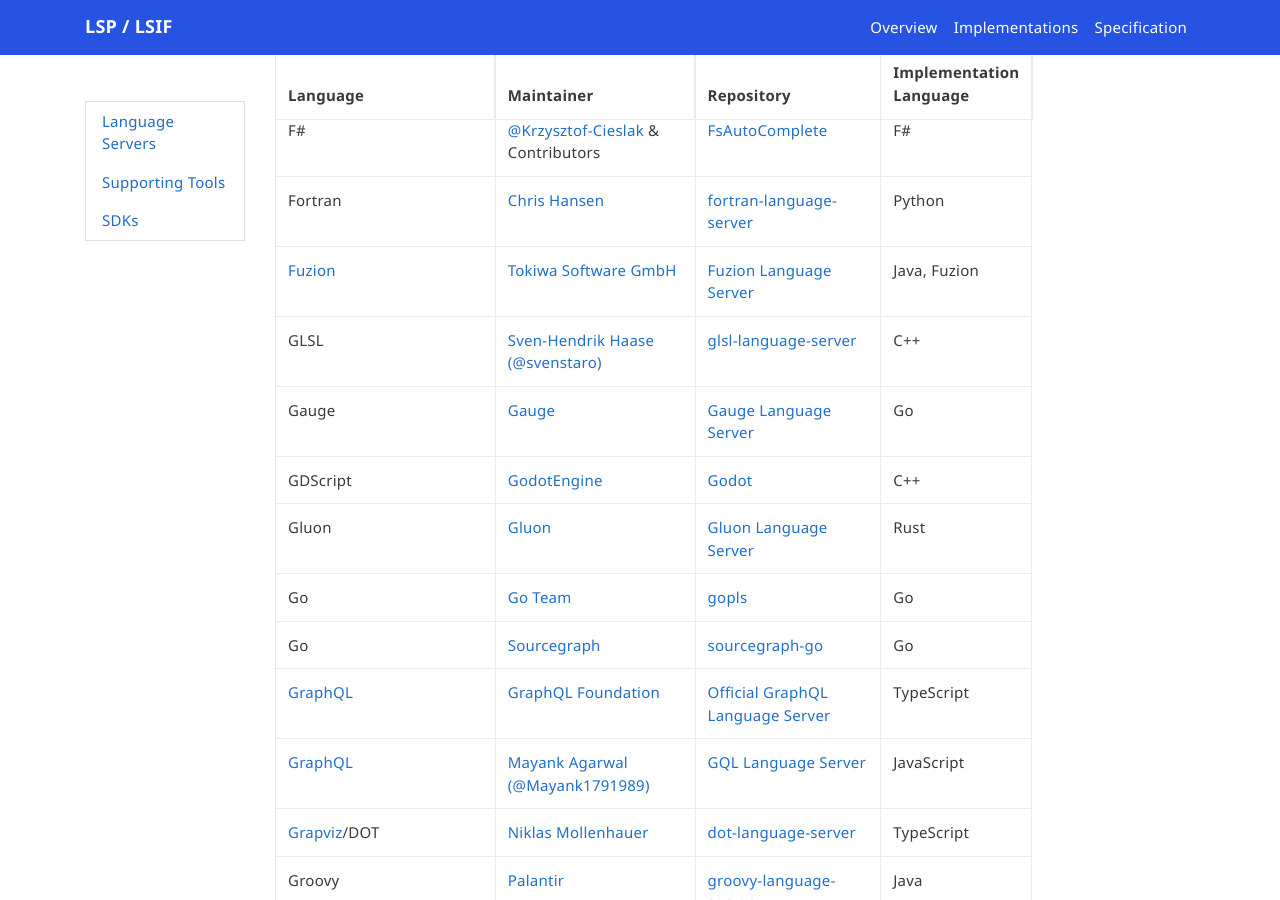
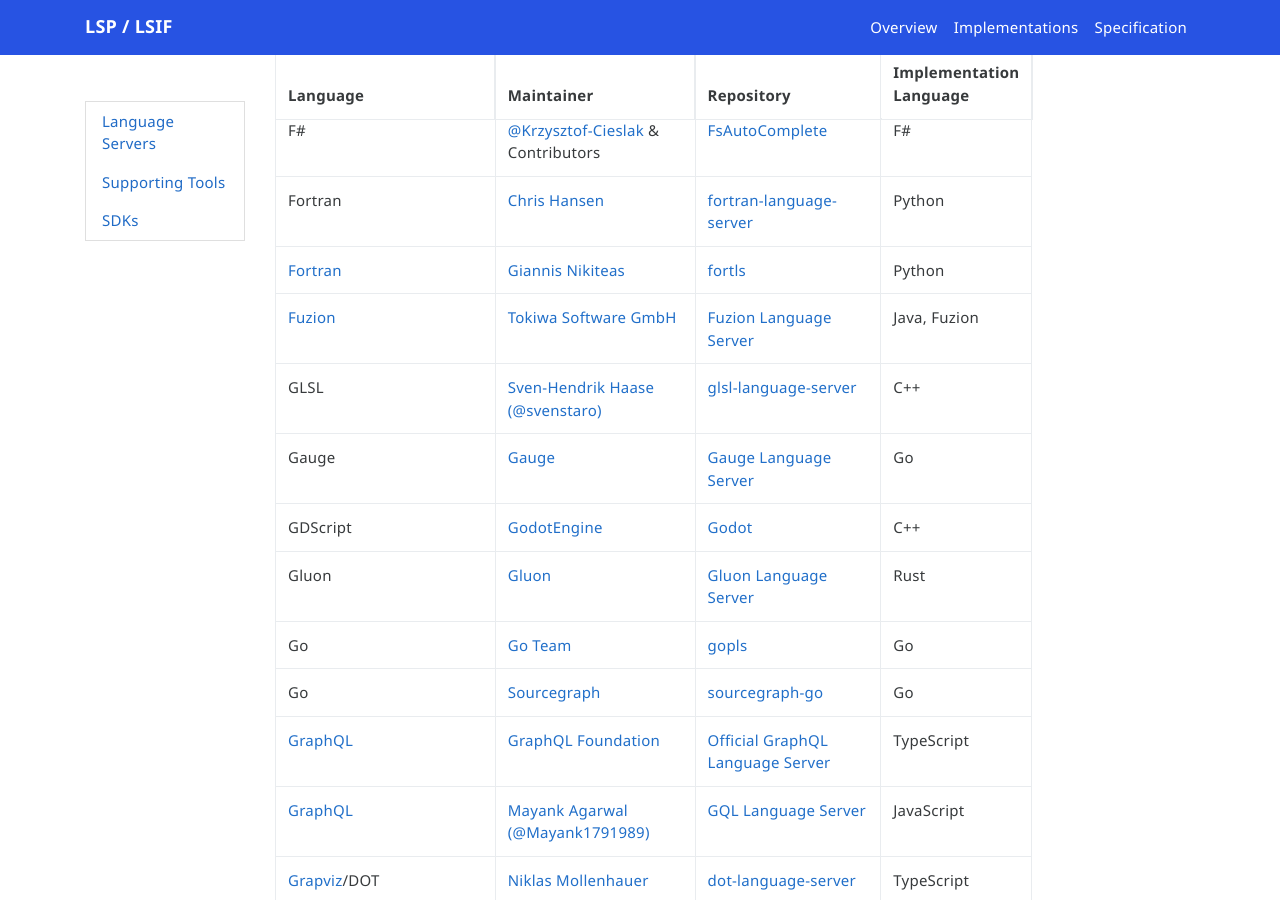
Before and after one commit to microsoft/language-server-protocol, a Jekyll site: the page built from _implementors/servers.md, in a window 1280 px wide and 900 px high, scrolled down 3005 px. Built offline with Jekyll 4.4.1, drawn with Linux system fonts in a browser that asks for light colours; nearby versions of some CDN libraries; comment, search, counter and statistics services are not loaded.

Commit message:
Added `fortls` Fortran LS
Added `fortls` Language Server for Fortran, which started as a fork of the `fortran-language-server` (which appears to be unmaintained for the past 2y).
`fortls` since its original creation has diverged substantially from its upstream so I think it is reasonable for it to be included as a separate entry.

```diff
--- a/_implementors/servers.md
+++ b/_implementors/servers.md
@@ -61,6 +61,7 @@
 | F# | [@georgewfraser](https://github.com/georgewfraser) | [F# Language Server](https://github.com/georgewfraser/fsharp-language-server) | F# |
 | F# | [@Krzysztof-Cieslak](https://github.com/Krzysztof-Cieslak) & Contributors | [FsAutoComplete](https://github.com/fsharp/FsAutoComplete) | F# |
 | Fortran | [Chris Hansen](https://github.com/hansec) | [fortran-language-server](https://github.com/hansec/fortran-language-server) | Python |
+| [Fortran](https://fortran-lang.org/) | [Giannis Nikiteas](https://github.com/gnikit) | [fortls](https://github.com/gnikit/fortls) | Python |
 | [Fuzion](https://flang.dev) | [Tokiwa Software GmbH](https://tokiwa.software) | [Fuzion Language Server](https://github.com/tokiwa-software/fuzion-lsp-server) | Java, Fuzion |
 | GLSL | [Sven-Hendrik Haase (@svenstaro)](https://github.com/svenstaro) | [glsl-language-server](https://github.com/svenstaro/glsl-language-server) | C++ |
 | Gauge | [Gauge](https://github.com/getgauge) | [Gauge Language Server](https://github.com/getgauge/gauge/) | Go |
```
